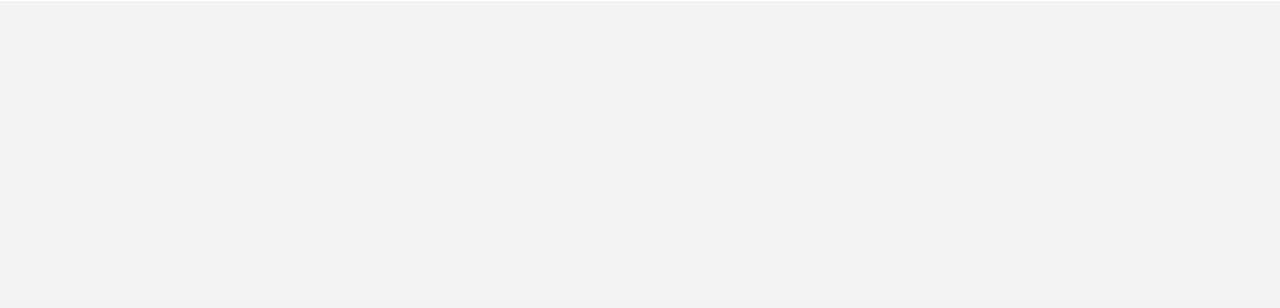
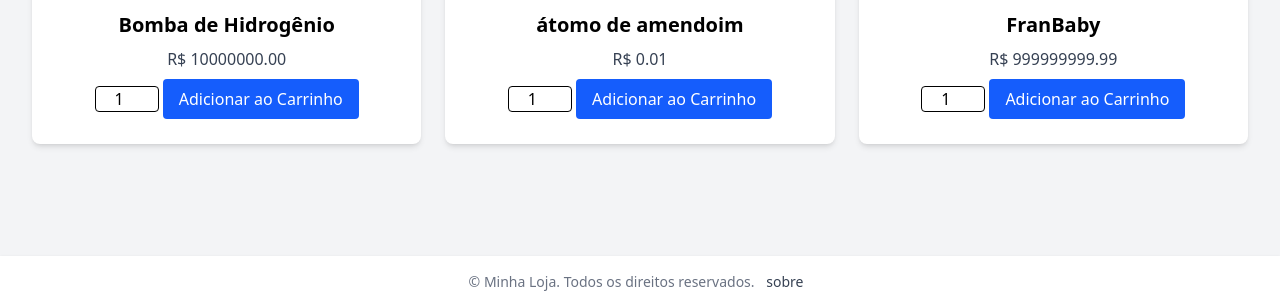
Before and after one commit to Enzuuuuu/Atividade_Pweb1_flask, a Flask app: page / in a window 1280 px wide. Shown: the part 799-1107 px from the top of the page. Before the commit the page ends 800 px from the top, so only its background shows below. Run offline with Flask 3, Linux system fonts and the light colour scheme.

Commit message:
conclusão da atividade

```diff
--- a/app.py
+++ b/app.py
@@ -9,23 +9,47 @@ app.secret_key = 'sua_chave_secreta_aqui'
 # Configuração dos produtos (simulando um banco de dados)
 app.config['PRODUTOS'] = {
     1: {
+        'tipo': 'higiene',
         'id': 1,
-        'nome': 'Produto 1',
+        'nome': 'Desodorante Rexona',
         'preco': 10.00,
-        'imagem_url': 'https://upload.wikimedia.org/wikipedia/commons/thumb/1/14/Product_sample_icon_picture.png/640px-Product_sample_icon_picture.png'
+        'imagem_url': 'https://encrypted-tbn0.gstatic.com/images?q=tbn:ANd9GcTdtOKiF_oxD9HS9K4VIeb1V7Hjl1-PEGm1TQ&s'
     },
     2: {
+        'tipo': 'nuclear',
         'id': 2,
-        'nome': 'Produto 2',
-        'preco': 20.00,
-        'imagem_url': 'https://upload.wikimedia.org/wikipedia/commons/thumb/1/14/Product_sample_icon_picture.png/640px-Product_sample_icon_picture.png'
+        'nome': 'Urânio enriquecido 1KG',
+        'preco': 2000000.00,
+        'imagem_url': 'https://c.files.bbci.co.uk/79CF/production/_107838113_gettyimages-844443408-1.jpg'
     },
     3: {
+        'tipo': 'nuclear',
         'id': 3,
-        'nome': 'Produto 3',
-        'preco': 30.00,
-        'imagem_url': 'https://upload.wikimedia.org/wikipedia/commons/thumb/1/14/Product_sample_icon_picture.png/640px-Product_sample_icon_picture.png'
+        'nome': 'Césio-137',
+        'preco': 5000000.00,
+        'imagem_url': 'https://encrypted-tbn0.gstatic.com/images?q=tbn:ANd9GcRJuPjeNIrysKx8XAvL70dms1Q1AL_kOe4tIA&s'
     },
+    4: {
+        'tipo': 'nuclear',
+        'id': 4,
+        'nome': 'Bomba de Hidrogênio',
+        'preco': 10000000.00,
+        'imagem_url': 'https://encrypted-tbn0.gstatic.com/images?q=tbn:ANd9GcQRdwnnn1Xnkwt-JutPrHOrSWVogEfsDDq2yQ&s'
+    },
+    5: {
+        'tipo': 'nuclear',
+        'id': 5,
+        'nome': 'átomo de amendoim',
+        'preco': 0.01,
+        'imagem_url': 'https://encrypted-tbn0.gstatic.com/images?q=tbn:ANd9GcR3XrTuPC9wFVOOUMRlhD7ATcbmJ9VAVw5Suw&s'
+    },
+    6: {
+        'tipo': 'nuclear',
+        'id': 6,
+        'nome': 'FranBaby',
+        'preco': 999999999.99,
+        'imagem_url': 'https://media-gru2-2.cdn.whatsapp.net/v/t61.24694-24/567323385_1156398146595020_1602469055019689819_n.jpg?ccb=11-4&oh=01_Q5Aa3QFDfm5ShTmUlL4xwqG3_E9PLokzRzJPONa9Y3qT1Qu1bg&oe=6946E8B0&_nc_sid=5e03e0&_nc_cat=106'
+    }
 }
 
 # Rota principal - Lista de produtos
@@ -36,14 +60,15 @@ def index():
 
 # Rota para adicionar produto ao carrinho
 @app.route('/adicionar/<int:produto_id>', methods=['POST'])
-def adicionar_ao_carrinho(produto_id):
+def adicionar_ao_carrinho(produto_id, qtd=1):
     produtos = app.config['PRODUTOS']
 
     # Recuperar carrinho da sessão (ou criar lista vazia)
     carrinho = session.get('carrinho', [])
 
     # Adicionar produto ao carrinho
-    carrinho.append(produtos[produto_id])
+    for _ in range(int(request.form.get('quantidade', 1))):
+        carrinho.append(produtos[produto_id])
 
     # Salvar carrinho na sessão
     session['carrinho'] = carrinho
@@ -80,6 +105,27 @@ def remover_do_carrinho(produto_id):
 
     return redirect(url_for('carrinho'))
 
+@app.route('/remover_tudo', methods=['POST'])
+def remover_tudo():
+    carrinho = session.get('carrinho', [])
+
+    carrinho.clear()
+
+    session['carrinho'] = carrinho
+    flash('Carrinho Limpo!')
+
+    return redirect(url_for('carrinho'))
+
+@app.route('/filtrar/<tipo>')
+def filtrar(tipo):
+    produtos = app.config['PRODUTOS']
+    produtos_filtrados = {id: p for id, p in produtos.items() if p['tipo'] == tipo}
+    return render_template('index.html', produtos=produtos_filtrados)
+
+@app.route('/sobre')
+def sobre():
+    return render_template('sobre.html')
+
 # Executar aplicação
 if __name__ == '__main__':
     app.run(debug=True)
--- a/templates/base.html
+++ b/templates/base.html
@@ -48,6 +48,8 @@
     <footer class="bg-white shadow mt-8">
         <div class="container mx-auto px-4 py-4 text-center text-gray-500 text-sm">
             &copy; Minha Loja. Todos os direitos reservados.
+            <a href="/sobre" class="text-gray-700 hover:text-blue-600 mx-2">sobre</a>
+
         </div>
     </footer>
 </body>
--- a/templates/index.html
+++ b/templates/index.html
@@ -3,6 +3,16 @@
 {% block content %}
 <div class="container mx-auto px-4 py-8">
     <h1 class="text-3xl font-bold mb-6">Lista de Produtos</h1>
+
+    <form action="{{ url_for('filtrar', tipo='higiene') }}" method="get" class="mb-4">
+        <button type="submit" class="bg-green-500 hover:bg-green-600 text-white px-4 py-2 rounded transition">
+            Filtrar Produtos de Higiene
+        </button>
+    </form>
+    <form action="{{ url_for('filtrar', tipo='nuclear') }}" method="get" class="mb-4">
+        <button type="submit" class="bg-red-500 hover:bg-red-600 text-white px-4 py-2 rounded transition">
+            Filtrar Produtos Nucleares
+        </button>
 
     <!-- Grid de produtos -->
     <div class="grid grid-cols-1 md:grid-cols-3 gap-6">
@@ -19,7 +29,8 @@
             <p class="text-gray-700 mb-2">R$ {{ "%.2f"|format(produto.preco) }}</p>
 
             <!-- Botão para adicionar ao carrinho -->
-            <form action="{{ url_for('adicionar_ao_carrinho', produto_id=produto.id) }}" method="post">
+            <form action="{{ url_for('adicionar_ao_carrinho', produto_id=produto.id, qtd=quantidade) }}" method="post">
+                <input type="number" name="quantidade" value="1" min="1" class="w-16 text-center border rounded mb-2">
                 <button type="submit" class="bg-blue-600 text-white px-4 py-2 rounded hover:bg-blue-700 transition">
                     Adicionar ao Carrinho
                 </button>
```
Also changed, not shown: templates/carrinho.html (+8 -0 lines), templates/sobre.html (added, +18 -0 lines).
